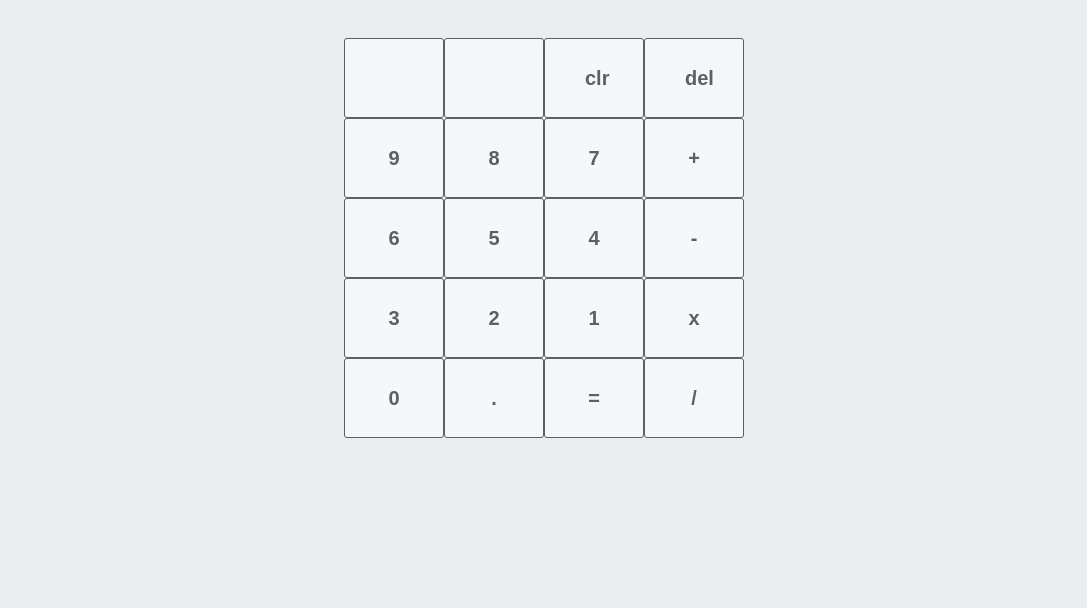
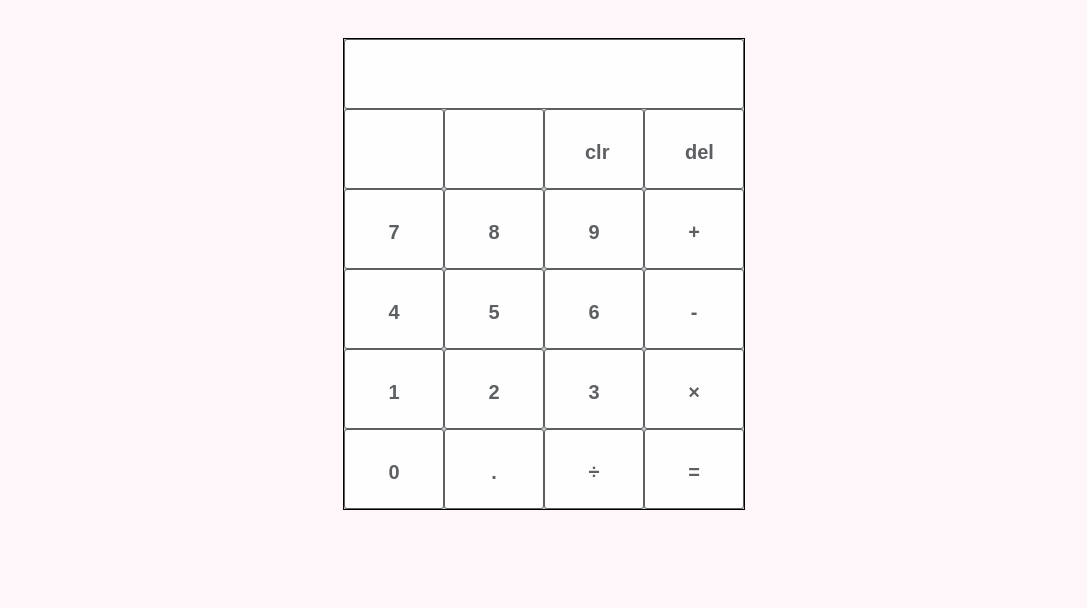
Before and after one commit to Lydia-Price776/Calculator, a plain HTML site: page index.html in a window 1280 px wide. Shown: the part 192-800 px from the top of the page, without its empty margins (96-1183 px from the left). Drawn offline with Linux system fonts and the light colour scheme.

Commit message:
Added functionality

```diff
--- a/index.html
+++ b/index.html
@@ -11,81 +11,30 @@
     <p><em>Perform basic operations with this calculator</em></p>
 </header>
 
-<div class='button-grid-container'>
-    <div class='button-grid'>
-        <div class='button-grid-item'>
-            <button class='button'></button>
-        </div>
-        <div class='button-grid-item'>
-            <button class='button'>9</button>
-        </div>
-        <div class='button-grid-item'>
-            <button class='button'>6</button>
-        </div>
-        <div class='button-grid-item'>
-            <button class='button'>3</button>
-        </div>
-        <div class='button-grid-item'>
-            <button class='button'>0</button>
-        </div>
-    </div>
-    <div class='button-grid'>
-        <div class='button-grid-item'>
-            <button class='button'></button>
-        </div>
-        <div class='button-grid-item'>
-            <button class='button'>8</button>
-        </div>
-        <div class='button-grid-item'>
-            <button class='button'>5</button>
-        </div>
-        <div class='button-grid-item'>
-            <button class='button'>2</button>
-        </div>
-        <div class='button-grid-item'>
-            <button class='button'>.</button>
-        </div>
-    </div>
-    <div class='button-grid'>
-        <div class='button-grid-item'>
-            <button class='button'>clr</button>
-        </div>
-        <div class='button-grid-item'>
-            <button class='button'>7</button>
-        </div>
-        <div class='button-grid-item'>
-            <button class='button'>4</button>
-        </div>
-        <div class='button-grid-item'>
-            <button class='button'>1</button>
-        </div>
-        <div class='button-grid-item'>
-            <button class='button'>=</button>
-        </div>
-    </div>
-    <div class='button-grid'>
 
-
-    </div>
-    <div class='button-grid'>
-        <div class='button-grid-item'>
-            <button class='button'>del</button>
-        </div>
-        <div class='button-grid-item'>
-            <button class='button'>+</button>
-        </div>
-        <div class='button-grid-item'>
-            <button class='button'>-</button>
-        </div>
-        <div class='button-grid-item'>
-            <button class='button'>x</button>
-        </div>
-        <div class='button-grid-item'>
-            <button class='button'>/</button>
-        </div>
-
-
-
+<div class='calculator'>
+    <input type='text' id='display' disabled>
+    <div class="buttons">
+        <button class='button' value=''></button>
+        <button class='button' value=''></button>
+        <button class='button' value='clr'>clr</button>
+        <button class='button' value='del'>del</button>
+        <button class='button' value='7'>7</button>
+        <button class='button' value='8'>8</button>
+        <button class='button' value='9'>9</button>
+        <button class='button' value='+'>+</button>
+        <button class='button' value='4'>4</button>
+        <button class='button' value='5'>5</button>
+        <button class='button' value='6'>6</button>
+        <button class='button' value='-'>-</button>
+        <button class='button' value='1'>1</button>
+        <button class='button' value='2'>2</button>
+        <button class='button' value='3'>3</button>
+        <button class='button' value='&times'>&times</button>
+        <button class='button' value='0'>0</button>
+        <button class='button' value='.'>.</button>
+        <button class='button' value='&divide'>&divide</button>
+        <button class='button' value='='>=</button>
     </div>
 </div>
 
--- a/styles.css
+++ b/styles.css
@@ -6,7 +6,7 @@
 
 body {
     color: #5D6063;
-    background-color: #EAEDF0;
+    background-color: #FFF6FA;
     font-family: "Helvetica", "Arial", sans-serif;
     font-size: 16px;
     line-height: 1;
@@ -18,7 +18,7 @@ body {
 
 .calculator-header {
     text-align: center;
-    background-color: #F6F7F8;
+    background-color: #FEFEFE;
     border: 1px solid #D6D9DC;
     border-radius: 3px;
 
@@ -27,27 +27,51 @@ body {
     padding: 50px;
 }
 
-.button-grid-container {
-    display: flex;
-    justify-content: center;
-    flex-direction: row;
+.calculator {
+    background-color: #CDCDCD;
+    border: 1px solid black;
+    margin-left: auto;
+    margin-right: auto;
 }
 
+.buttons {
+    display: grid;
+    grid-template-columns: 1fr 1fr 1fr 1fr;
 
+}
 
-.button-grid-item button {
+.button {
     font-size: 20px;
     font-weight: bold;
+    text-align: center;
+    line-height: 65px;
 
     width: 100px;
     height: 80px;
 
     color: #5D6063;
-    background-color: #F6F7F8;
+    background-color: #FEFEFE;
 
     border: 1px solid #5D6063;
     border-radius: 3px;
 
     padding: 10px 40px;
     cursor: pointer;
+
 }
+
+.buttons :hover {
+    background-color: #dfe2e8 ;
+}
+#display {
+    text-align: right;
+    height: 70px;
+    width: 400px;
+    line-height: 70px;
+    padding: 16px 8px;
+    font-size: 25px;
+    color: #5D6063;
+    background-color: #FEFEFE;
+    border: 1px solid #5D6063;
+    border-radius: 3px;
+}
```
Also changed, not shown: app.js (+44 -0 lines).
